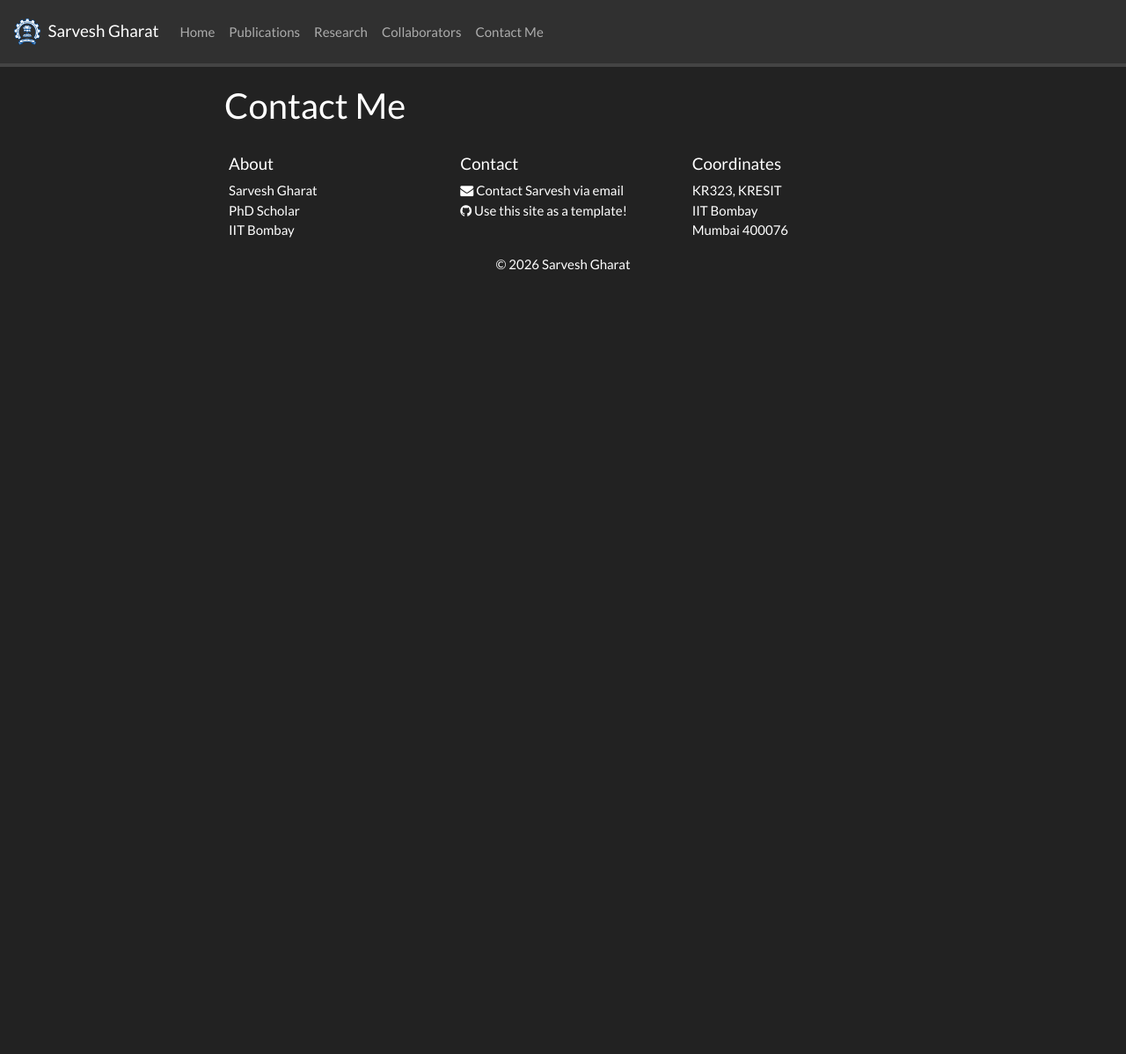
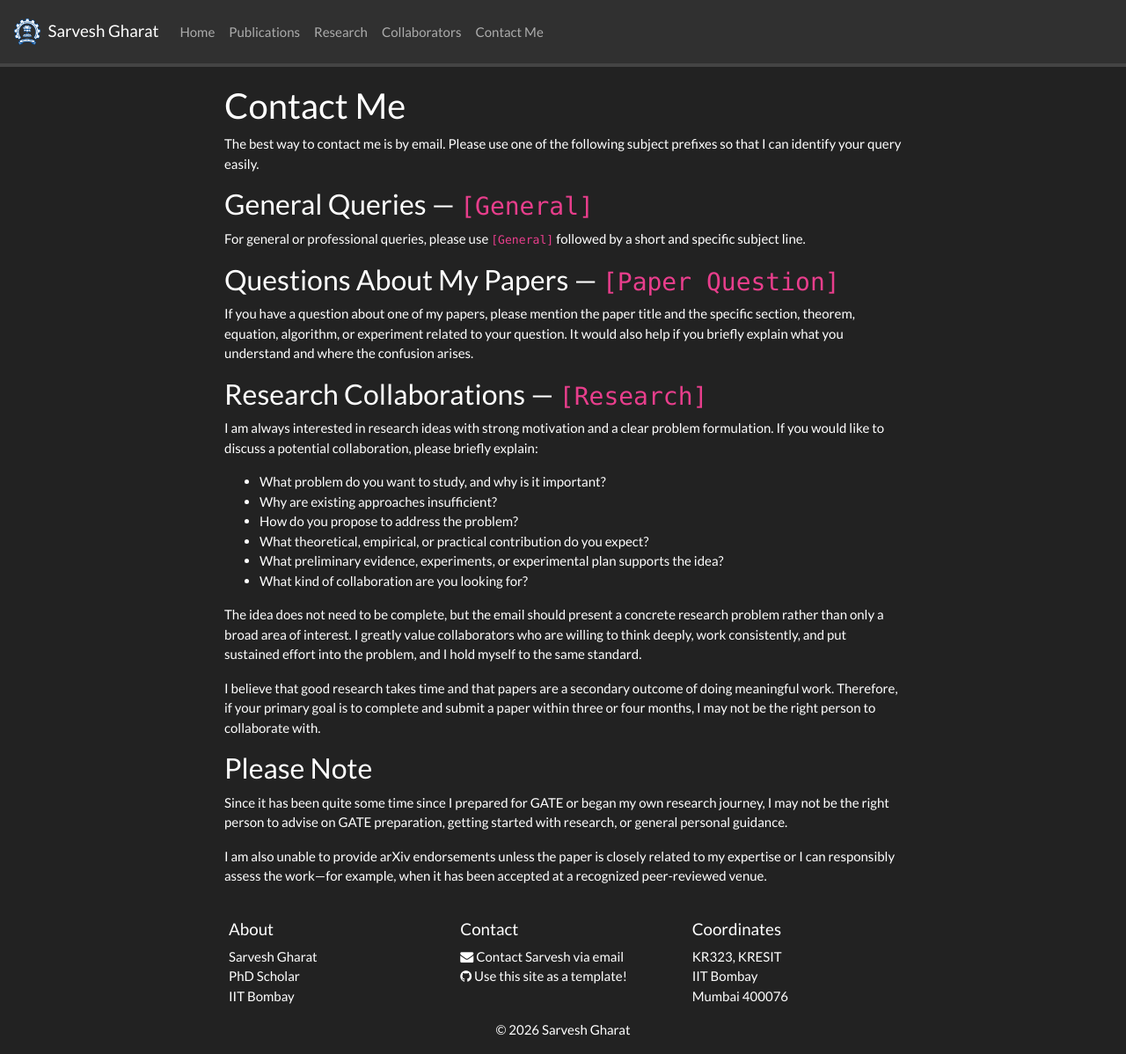
Before and after one commit to SarveshVGharat/SarveshVGharat.github.io, a Jekyll site: the page built from _pages/contact.md, in a window 1280 px wide and 1198 px high. Shown: the whole window at 88% size. Built offline with Jekyll 4.4.1, drawn with Linux system fonts in a browser that asks for light colours; nearby versions of some CDN libraries; a style sheet for code colours, icons or effects is not loaded.

Commit message:
Update contact.md

```diff
--- a/_pages/contact.md
+++ b/_pages/contact.md
@@ -6,3 +6,34 @@ permalink: /contact/
 ---
 
 ## Contact Me
+
+The best way to contact me is by email. Please use one of the following subject prefixes so that I can identify your query easily.
+
+### General Queries — `[General]`
+
+For general or professional queries, please use `[General]` followed by a short and specific subject line.
+
+### Questions About My Papers — `[Paper Question]`
+
+If you have a question about one of my papers, please mention the paper title and the specific section, theorem, equation, algorithm, or experiment related to your question. It would also help if you briefly explain what you understand and where the confusion arises.
+
+### Research Collaborations — `[Research]`
+
+I am always interested in research ideas with strong motivation and a clear problem formulation. If you would like to discuss a potential collaboration, please briefly explain:
+
+- What problem do you want to study, and why is it important?
+- Why are existing approaches insufficient?
+- How do you propose to address the problem?
+- What theoretical, empirical, or practical contribution do you expect?
+- What preliminary evidence, experiments, or experimental plan supports the idea?
+- What kind of collaboration are you looking for?
+
+The idea does not need to be complete, but the email should present a concrete research problem rather than only a broad area of interest. I greatly value collaborators who are willing to think deeply, work consistently, and put sustained effort into the problem, and I hold myself to the same standard.
+
+I believe that good research takes time and that papers are a secondary outcome of doing meaningful work. Therefore, if your primary goal is to complete and submit a paper within three or four months, I may not be the right person to collaborate with.
+
+### Please Note
+
+Since it has been quite some time since I prepared for GATE or began my own research journey, I may not be the right person to advise on GATE preparation, getting started with research, or general personal guidance.
+
+I am also unable to provide arXiv endorsements unless the paper is closely related to my expertise or I can responsibly assess the work—for example, when it has been accepted at a recognized peer-reviewed venue.
```
